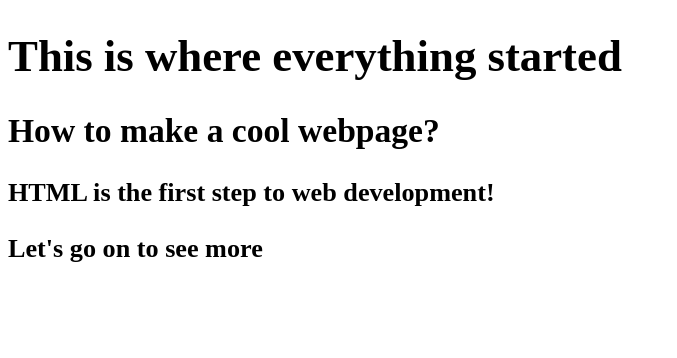
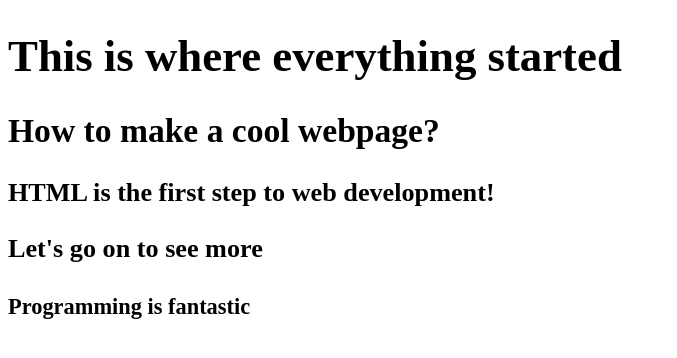
Before and after one commit to Arthur-001/First-Test, a plain HTML site: page index.html in a window 1280 px wide. Shown: the whole page, without its empty margins (0-677 px from the left). Drawn offline with Linux system fonts and the light colour scheme.

Commit message:
add a h4 tag

```diff
--- a/index.html
+++ b/index.html
@@ -12,5 +12,6 @@
     <h2>How to make a cool webpage?</h2>
     <h3>HTML is the first step to web development!</h3>
     <h3>Let's go on to see more</h3>
+    <h4>Programming is fantastic</h4>
 </body>
 </html>
```
